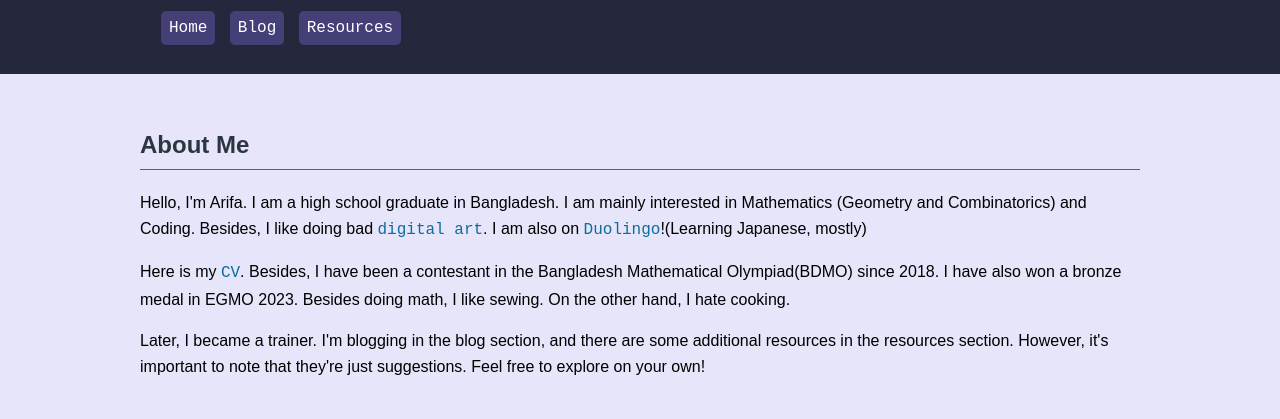
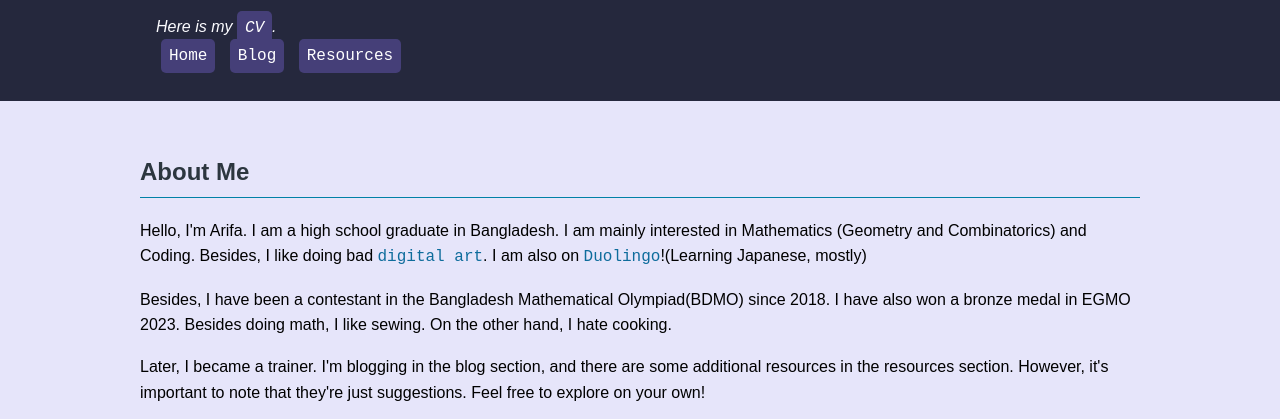
Before and after one commit to MeowX-2/meowx-2.github.io, a plain HTML site: page index.html in a window 1280 px wide. Shown: the part 96-515 px from the top of the page. Drawn offline with Linux system fonts and the light colour scheme.

Commit message:
CV added

```diff
--- a/index.html
+++ b/index.html
@@ -18,7 +18,7 @@
     <header>
         <div class="container">
             <h1>Arifa Alam</h1>
-            <p><i> </i>
+            <i> Here is my  <a href="uploads/CV/cv.pdf">CV</a>. </i>
             <nav>
                 <ul>
                     <li><a href="index.html">Home</a></li>
@@ -37,7 +37,7 @@
        <p>Hello, I'm Arifa. I am a high school graduate in Bangladesh. I am mainly interested in Mathematics (Geometry and Combinatorics) and Coding. Besides, I like doing bad <a href="https://www.deviantart.com/kikorbenjene">digital art</a>. I am also on <a href="https://www.duolingo.com/profile/are.if.a" target="_blank">Duolingo</a>!(Learning Japanese, mostly)</p>
 
 
-        <p> Here is my  <a href="uploads/CV/cv.pdf">CV</a>. Besides, I have been a contestant in the Bangladesh Mathematical Olympiad(BDMO) since 2018. I have also won a bronze medal in EGMO 2023. Besides doing math, I like sewing. On the other hand, I hate cooking.</p>
+        <p>Besides, I have been a contestant in the Bangladesh Mathematical Olympiad(BDMO) since 2018. I have also won a bronze medal in EGMO 2023. Besides doing math, I like sewing. On the other hand, I hate cooking.</p>
 
        <p>Later, I became a trainer. I'm blogging in the blog section, and there are some additional resources in the resources section. However, it's important to note that they're just suggestions. Feel free to explore on your own! </p>
         <br>
```
